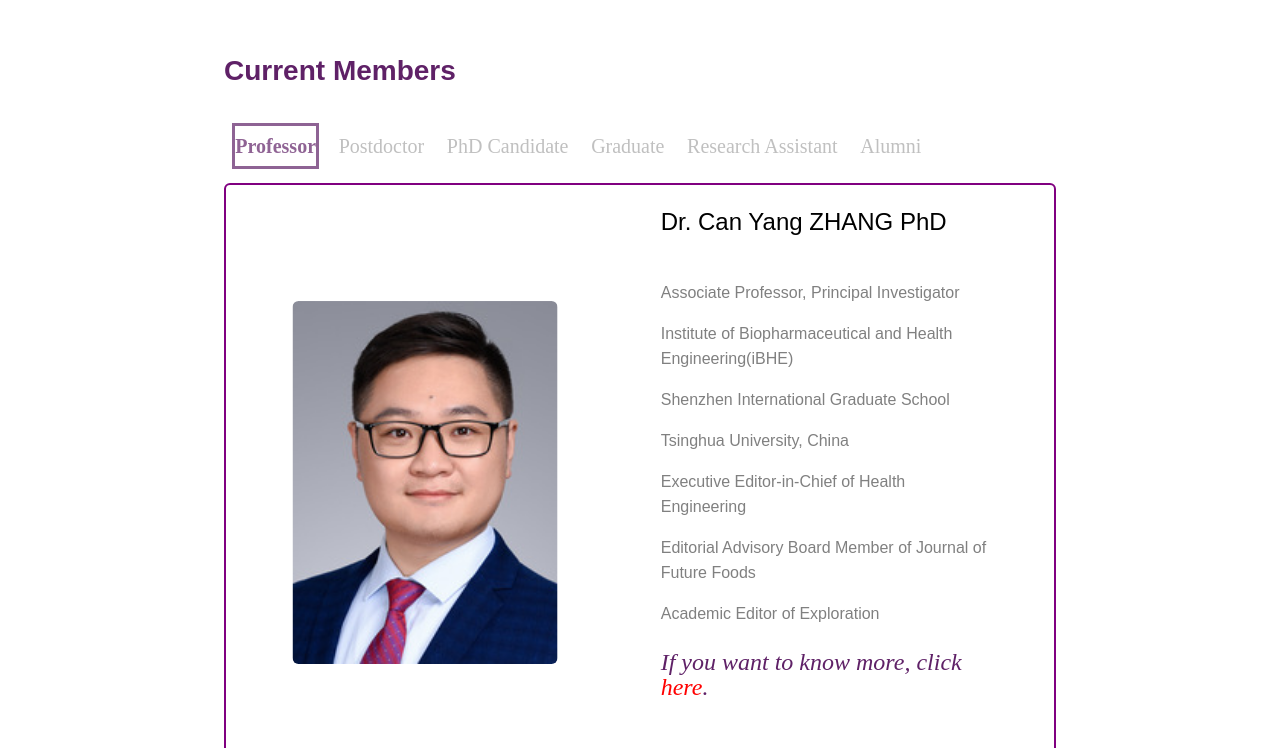
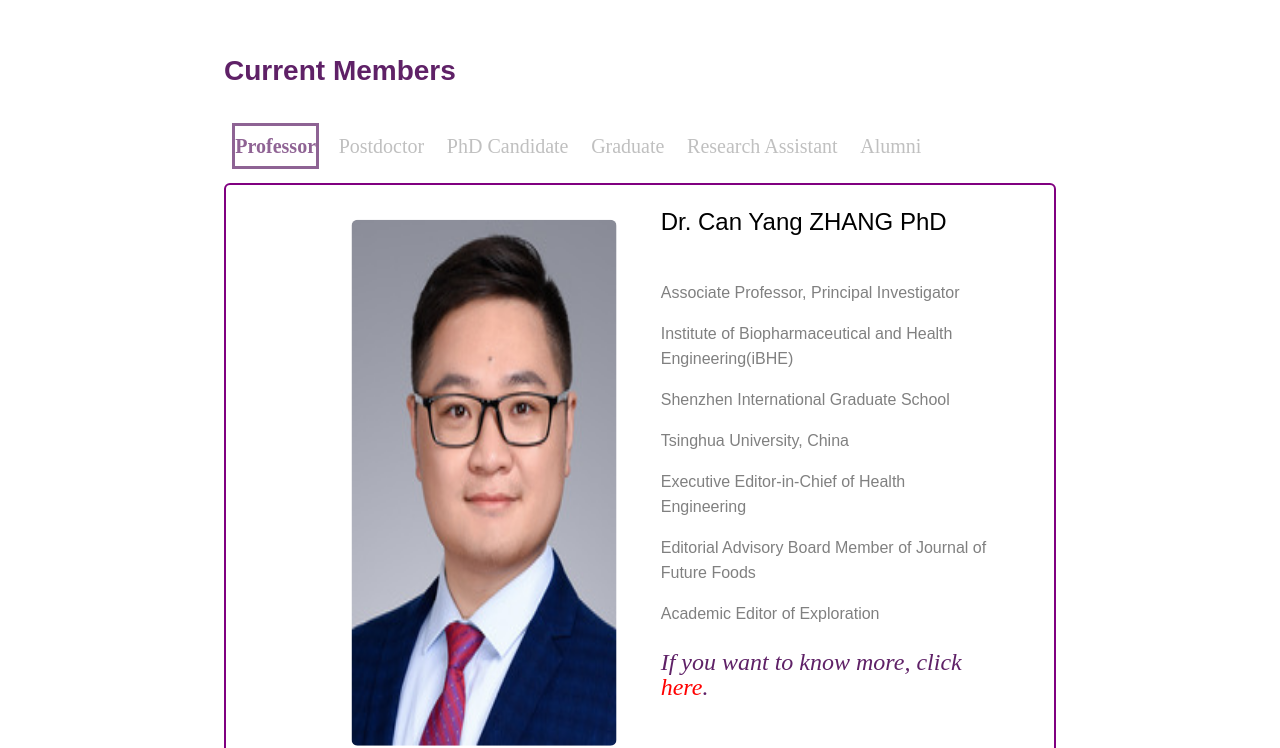
Before and after one commit to zornTang/member, a plain HTML site: page index.html in a window 1280 px wide. Shown: the part 213-961 px from the top of the page. Drawn offline with Linux system fonts and the light colour scheme.

Commit message:
try to fix a bug

```diff
--- a/index.html
+++ b/index.html
@@ -47,7 +47,7 @@
 </br>
 	<div id="prof" class="contt"  style="display:normal">
 		<div class="div1">
-			<img src="./image/zcy2.jpg" alt="">
+			<img src="./image/zcy2.jpg" class="infoimg">
 		</div>
 		<div class="div2" >
 			<div class="information_professor">
```
